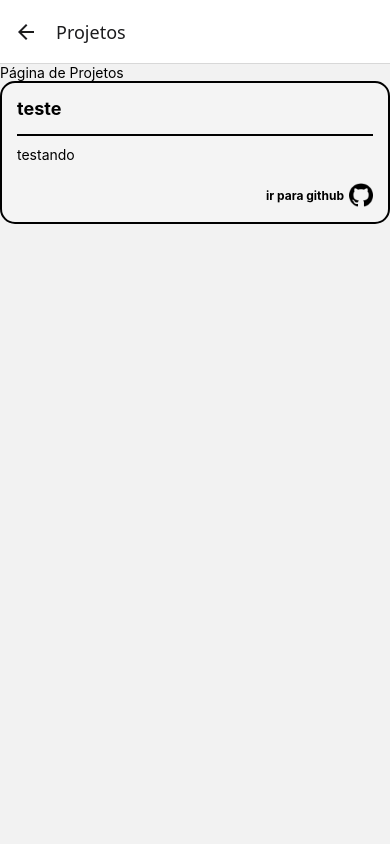
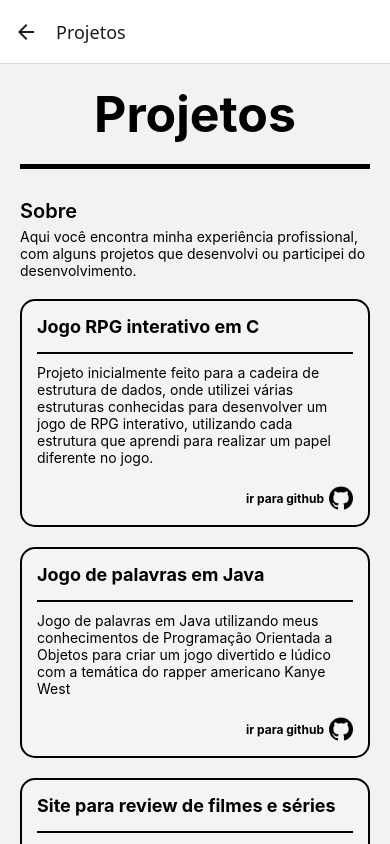
Before and after one commit to RondonGVM/portfolio-mobile, a React Native app: screen /Projetos in a window 390 px wide. Built offline with nearby package versions, Linux system fonts and the light colour scheme.

Commit message:
Feat: Criação do componente ProjetoCard e estlização

```diff
--- a/src/screens/Jogo.js
+++ b/src/screens/Jogo.js
@@ -111,7 +111,7 @@ const styles = StyleSheet.create({
     padding: 20,
   },
   title: {
-    fontSize: 80,
+    fontSize: 50,
     fontWeight: 'bold',
     marginBottom: 20,
   },
--- a/src/screens/Projetos.js
+++ b/src/screens/Projetos.js
@@ -1,19 +1,59 @@
-import { View, Text } from "react-native";
+import { View, Text, StyleSheet, ScrollView } from "react-native";
 import ProjetoCard from "./components/ProjetoCard";
 
 export default function Projetos() {
   return (
-    <>
-      <View>
-        <Text>Página de Projetos</Text>
-      </View>
-      <View>
-        <ProjetoCard
-          nome="teste"
-          descricao="testando"
-          githubLink="https://google.com"
-        />
-      </View>
-    </>
+    <ScrollView contentContainerStyle={styles.container}>
+      <Text style={styles.titulo}>Projetos</Text>
+      <View style={styles.divisor} />
+       <Text style={styles.subtitulo}>Sobre</Text>
+      <Text style={styles.descricao}>
+        Aqui você encontra minha experiência profissional, com alguns projetos
+        que desenvolvi ou participei do desenvolvimento.
+      </Text>
+      <ProjetoCard
+        nome="Jogo RPG interativo em C"
+        descricao="Projeto inicialmente feito para a cadeira de estrutura de dados, onde utilizei várias estruturas conhecidas para desenvolver um jogo de RPG interativo, utilizando cada estrutura que aprendi para realizar um papel diferente no jogo."
+        githubLink="https://github.com/RondonGVM/Data-Structure-Game"
+      />
+      <ProjetoCard
+        nome="Jogo de palavras em Java"
+        descricao="Jogo de palavras em Java utilizando meus conhecimentos de Programação Orientada a Objetos para criar um jogo divertido e lúdico com a temática do rapper americano Kanye West"
+        githubLink="https://github.com/RondonGVM/ProjetoPOO"
+      />
+      <ProjetoCard
+        nome="Site para review de filmes e séries"
+        descricao="Site para criar reviews de filmes e séries, utilizando conhecimentos de programação web, como estruturação do site através de react e uso de APIs."
+        githubLink="https://github.com/pedromota001/omdbAPI-frontend-pwm"
+      />
+    </ScrollView>
   );
 }
+
+const styles = StyleSheet.create({
+  container: {
+    padding: 20,
+  },
+  titulo: {
+    fontSize: 50,
+    fontWeight: "bold",
+    marginBottom: 10,
+    textAlign: "center",
+  },
+  subtitulo: {
+    fontSize: 20,
+    fontWeight: "600",
+    marginTop: 20,
+    marginBottom: 5,
+  },
+  descricao: {
+    fontSize: 14,
+    marginBottom: 20,
+  },
+  divisor: {
+    borderBottomColor: "#000",
+    borderBottomWidth: 5,
+    marginVertical: 10,
+    width: "100%",
+  },
+});
--- a/src/screens/Sobre.js
+++ b/src/screens/Sobre.js
@@ -46,7 +46,7 @@ const styles = StyleSheet.create({
     flexGrow: 1,
     backgroundColor: '#f4f4f4',
     justifyContent: 'flex-start',
-    alignItems: 'center',
+    alignItems: 'left',
     padding: 20,
   },
   title: {
```
